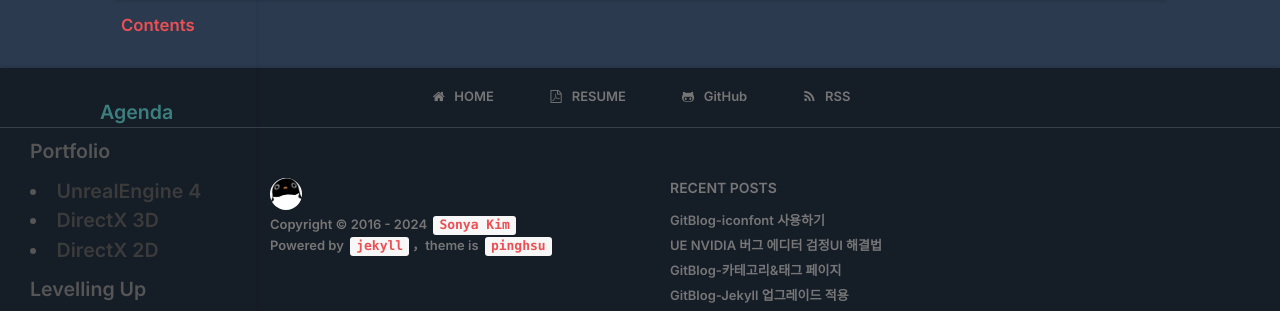
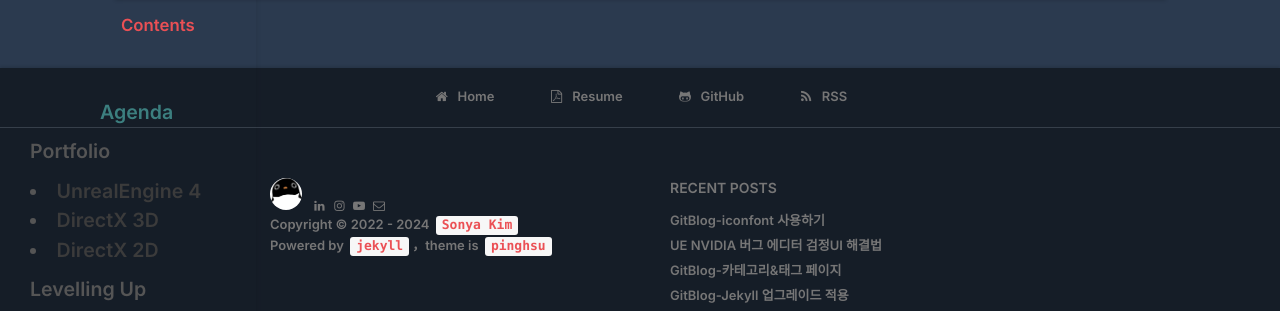
Before and after one commit to ssonsonya/ssonsonya.github.io, a Jekyll site: the page built from _posts/2023-07-13-UE4-StepByStep-051.md, in a window 1280 px wide. Shown: the part 172-483 px from the top of the page. Built offline with Jekyll 4.4.1, drawn with Linux system fonts in a browser that asks for light colours; nearby versions of some CDN libraries; some web fonts are replaced; comment, search, counter and statistics services are not loaded.

Commit message:
[ Style ] Add More iconfont & Edit Footer

```diff
--- a/_includes/footer.html
+++ b/_includes/footer.html
@@ -2,8 +2,8 @@
     <div class="footer-social">
         <div class="footer-container clearfix">
             <div class="social-list">
-                <a href="{{ '/' | prepend: site.baseurl }}"><span class='iconfont icon-home'></span>&nbsp;&nbsp;HOME</a>
-                <a rel="nofollow" target="_blank" href="{{site.resume_site}}"><span class='iconfont icon-file-pdf'></span>&nbsp;&nbsp;RESUME</a>
+                <a href="{{ '/' | prepend: site.baseurl }}"><span class='iconfont icon-home'></span>&nbsp;&nbsp;Home</a>
+                <a rel="nofollow" target="_blank" href="{{site.resume_site}}"><span class='iconfont icon-file-pdf'></span>&nbsp;&nbsp;Resume</a>
                 <a rel="nofollow" target="_blank" href="{{site.github}}"><span class='iconfont icon-github'></span>&nbsp;&nbsp;GitHub</a>
                 <a target="_blank" href="{{ '/feed.xml' | prepend: site.baseurl }}"><span class='iconfont icon-rss'></span>&nbsp;&nbsp;RSS</a>
             </div>
@@ -14,10 +14,13 @@
             <div class="meta-item meta-copyright">
                 <div class="meta-copyright-info">
                     <a href="{{site.resume_site}}" class="info-logo">
-                        <img src="{{ '/style/image/logo.png' | prepend: site.baseurl }}" alt="wonder">
-                    </a>
+                        <img src="{{ '/style/image/logo.png' | prepend: site.baseurl }}" alt="wonder"></a>&nbsp;&nbsp;
+                    <a href="{{ '/' | prepend: site.baseurl }}"><span class='iconfont icon-linkedin'></span></a>
+                    <a rel="nofollow" target="_blank" href="{{site.github}}"><span class='iconfont icon-instagram'></span></a>
+                    <a target="_blank" href="{{ '/feed.xml' | prepend: site.baseurl }}"><span class='iconfont icon-youtube-play'></span></a>
+                    <a rel="nofollow" target="_blank" href="{{site.resume_site}}"><span class='iconfont icon-mail'></span></a>
                     <div class="info-text">
-                        <p>Copyright &copy; 2016 - {{ site.time | date: '%Y' }} <a href="{{site.resume_site}}"><code>{{ site.author }}</code></a></p>
+                        <p>Copyright &copy; 2022 - {{ site.time | date: '%Y' }} <a href="{{site.resume_site}}"><code>{{ site.author }}</code></a></p>
                         <p>Powered by <a href="http://jekyllrb.com" target="_blank" rel="nofollow"><code>jekyll</code></a>，theme is <a href="https://github.com/lightfish-zhang/pinghsu-jekyll" target="_blank" rel="nofollow"><code>pinghsu</code></a></p>
                     </div>
                 </div>
--- a/style/css/iconfont/iconfont.css
+++ b/style/css/iconfont/iconfont.css
@@ -1,24 +1,11 @@
-/*
-Font license info
-
-
-## Font Awesome
-
-   Copyright (C) 2016 by Dave Gandy
-
-   Author:    Dave Gandy
-   License:   SIL ()
-   Homepage:  http://fortawesome.github.com/Font-Awesome/
-*/
-
 @font-face {
   font-family: 'iconfont';
-  src: url('iconfont.eot?63301349');
-  src: url('iconfont.eot?63301349#iefix') format('embedded-opentype'),
-       url('iconfont.woff2?63301349') format('woff2'),
-       url('iconfont.woff?63301349') format('woff'),
-       url('iconfont.ttf?63301349') format('truetype'),
-       url('iconfont.svg?63301349#fontello') format('svg');
+  src: url('iconfont.eot?54803558');
+  src: url('iconfont.eot?54803558#iefix') format('embedded-opentype'),
+       url('iconfont.woff2?54803558') format('woff2'),
+       url('iconfont.woff?54803558') format('woff'),
+       url('iconfont.ttf?54803558') format('truetype'),
+       url('iconfont.svg?54803558#fontello') format('svg');
   font-weight: normal;
   font-style: normal;
 }
@@ -28,7 +15,7 @@ Font license info
 @media screen and (-webkit-min-device-pixel-ratio:0) {
   @font-face {
     font-family: 'fontello';
-    src: url('../font/fontello.svg?63301349#fontello') format('svg');
+    src: url('../font/fontello.svg?54803558#fontello') format('svg');
   }
 }
 */
@@ -68,6 +55,38 @@ Font license info
 }
 
 .icon-home:before { content: '\e800'; } /* '' */
+.icon-qrcode:before { content: '\e801'; } /* '' */
+.icon-search:before { content: '\e802'; } /* '' */
+.icon-mail:before { content: '\e803'; } /* '' */
+.icon-globe:before { content: '\e804'; } /* '' */
+.icon-attach:before { content: '\e805'; } /* '' */
+.icon-link:before { content: '\e806'; } /* '' */
+.icon-tags:before { content: '\e807'; } /* '' */
+.icon-th-list:before { content: '\e808'; } /* '' */
+.icon-th:before { content: '\e809'; } /* '' */
+.icon-calendar:before { content: '\e80a'; } /* '' */
+.icon-flight:before { content: '\e810'; } /* '' */
 .icon-rss:before { content: '\f09e'; } /* '' */
-.icon-github:before { content: '\f113'; } /* '' */
+.icon-linkedin:before { content: '\f0e1'; } /* '' */
+.icon-coffee:before { content: '\f0f4'; } /* '' */
+.icon-github-1:before { content: '\f113'; } /* '' */
+.icon-folder-open-empty:before { content: '\f115'; } /* '' */
+.icon-keyboard:before { content: '\f11c'; } /* '' */
+.icon-terminal:before { content: '\f120'; } /* '' */
+.icon-code:before { content: '\f121'; } /* '' */
+.icon-youtube-play:before { content: '\f16a'; } /* '' */
+.icon-instagram:before { content: '\f16d'; } /* '' */
+.icon-windows:before { content: '\f17a'; } /* '' */
+.icon-language:before { content: '\f1ab'; } /* '' */
+.icon-steam-squared:before { content: '\f1b7'; } /* '' */
 .icon-file-pdf:before { content: '\f1c1'; } /* '' */
+.icon-wechat:before { content: '\f1d7'; } /* '' */
+.icon-at:before { content: '\f1fa'; } /* '' */
+.icon-chart-pie:before { content: '\f200'; } /* '' */
+.icon-whatsapp:before { content: '\f232'; } /* '' */
+.icon-sticky-note-o:before { content: '\f24a'; } /* '' */
+.icon-commenting:before { content: '\f27a'; } /* '' */
+.icon-hashtag:before { content: '\f292'; } /* '' */
+.icon-bluetooth:before { content: '\f293'; } /* '' */
+.icon-user-circle-o:before { content: '\f2be'; } /* '' */
+.icon-github:before { content: '\f300'; } /* '' */
```
Also changed, not shown: style/css/iconfont/LICENSE.txt (added), style/css/iconfont/iconfont.svg, style/css/iconfont/iconfont.ttf, style/css/iconfont/iconfont.woff, style/css/iconfont/iconfont.woff2, 1 other file.
